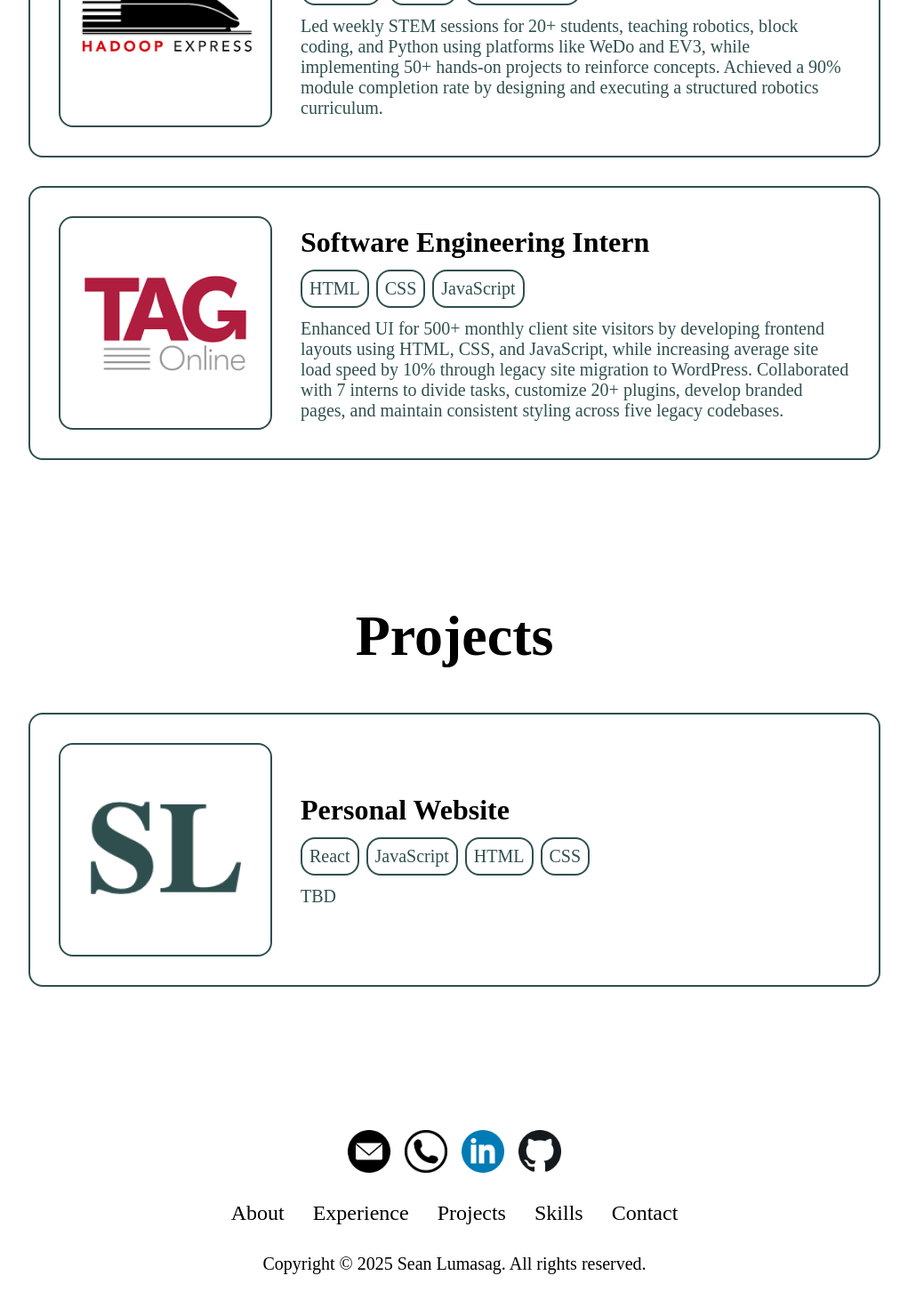
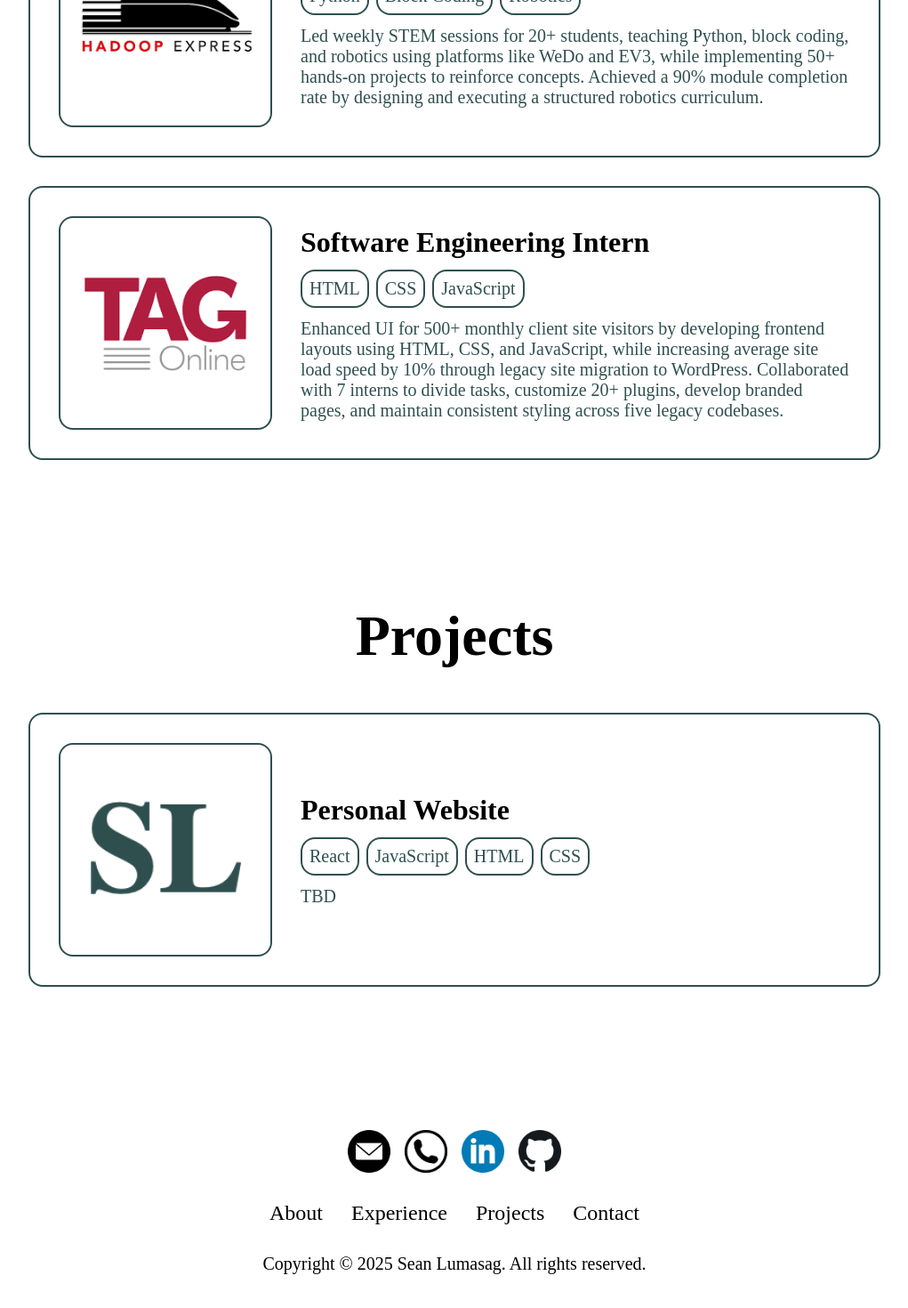
Before and after one commit to seanlumasag/personal-website, a React (Vite) app in the folder frontend/: page / in a window 1280 px wide. Shown: the part 2349-3819 px from the top of the page at 89% size, without its empty margins (129-1150 px from the left). Built offline with nearby package versions, Linux system fonts and the light colour scheme.

Commit message:
Updated experience descriptions

```diff
--- a/frontend/src/sections/Contact.jsx
+++ b/frontend/src/sections/Contact.jsx
@@ -47,9 +47,6 @@ function Contact() {
           <a href="#projects">Projects</a>
         </li>
         <li>
-          <a href="#skills">Skills</a>
-        </li>
-        <li>
           <a href="#contact">Contact</a>
         </li>
       </ul>
--- a/frontend/src/sections/Experience.jsx
+++ b/frontend/src/sections/Experience.jsx
@@ -20,10 +20,10 @@ function Experience() {
           img={hadoopExpressImg}
           link="https://www.hadoopexpress.com"
           title="Coding Instructor"
-          t1="Robotics"
-          t2="Python"
-          t3="Block Coding"
-          desc="Led weekly STEM sessions for 20+ students, teaching robotics, block coding, and Python using platforms like WeDo and EV3, while implementing 50+ hands-on projects to reinforce concepts. Achieved a 90% module completion rate by designing and executing a structured robotics curriculum."
+          t1="Python"
+          t2="Block Coding"
+          t3="Robotics"
+          desc="Led weekly STEM sessions for 20+ students, teaching Python, block coding, and robotics using platforms like WeDo and EV3, while implementing 50+ hands-on projects to reinforce concepts. Achieved a 90% module completion rate by designing and executing a structured robotics curriculum."
         />
         <InfoCard
           img={tagOnlineImg}
```
